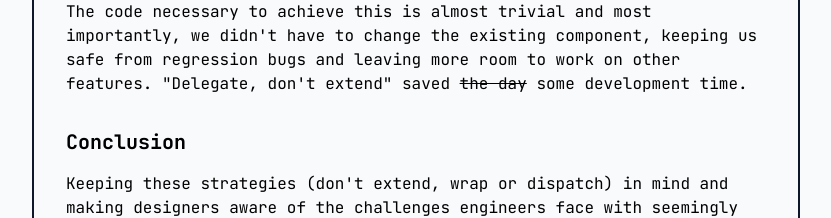
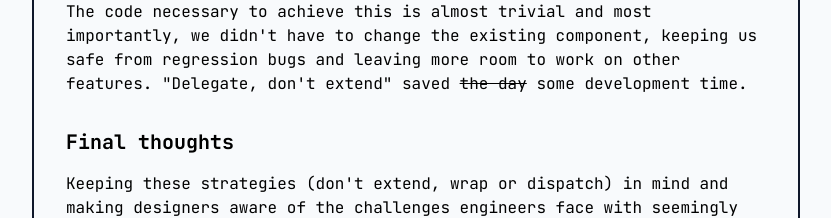
Before and after one commit to TN1ck/tn1ck.com, a Next.js app: page /blog/composable-uis in a window 1280 px wide. Shown: the part 6660-6878 px from the top of the page, without its empty margins (224-1055 px from the left). Built offline with nearby package versions, Linux system fonts and the light colour scheme.

Commit message:
chore: conclusion -> final thoughts

```diff
--- a/pages/blog/composable-uis.tsx
+++ b/pages/blog/composable-uis.tsx
@@ -1627,7 +1627,7 @@ const DiscountModalFlow = () => {
             on other features. "Delegate, don't extend" saved <s>the day</s>{" "}
             some development time.
           </p>
-          <h2>Conclusion</h2>
+          <h2>Final thoughts</h2>
           <p>
             Keeping these strategies (don't extend, wrap or dispatch) in mind
             and making designers aware of the challenges engineers face with
```
